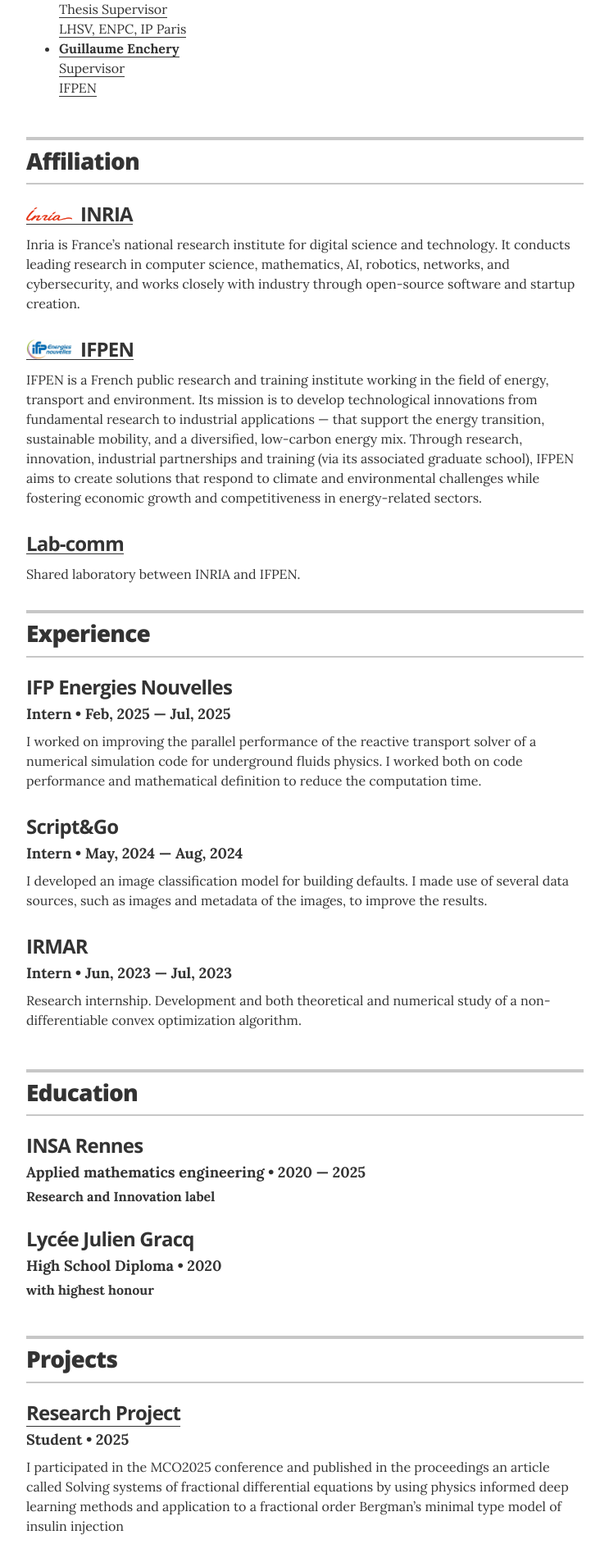
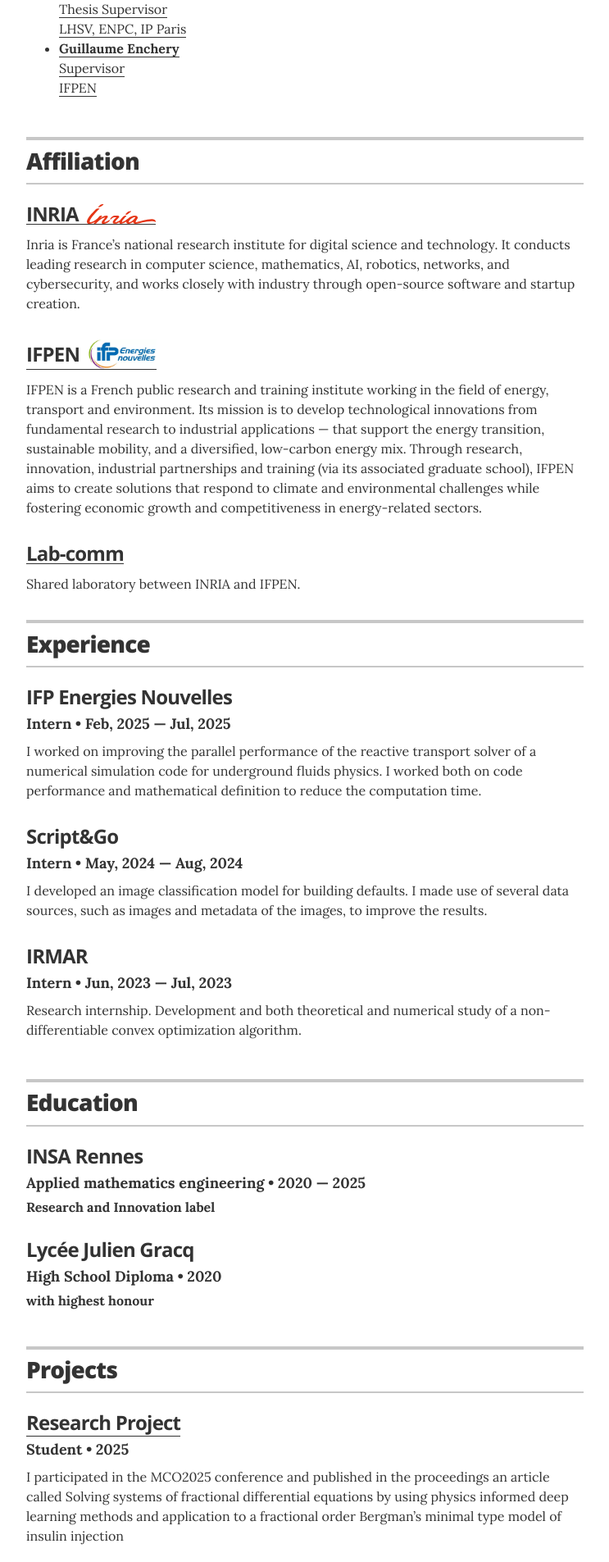
Before and after one commit to LeProblemeEDMN/LeProblemeEDMN.github.io, a Jekyll site: the page built from index.html, in a window 1280 px wide. Shown: the part 501-2406 px from the top of the page at 82% size, without its empty margins (268-1011 px from the left). Built offline with Jekyll 4.4.1, drawn with Linux system fonts in a browser that asks for light colours.

Commit message:
Chgt cote images

```diff
--- a/_layouts/resume.html
+++ b/_layouts/resume.html
@@ -89,20 +89,22 @@
 
             {% if association.url %}
             <a href="{{ association.url }}" style="display:flex; align-items:center; gap:10px; text-decoration:none;">
+
+              <span itemprop="name">{{ association.organization }}</span>
               {% if association.image %}
                 <img src="{{ association.image }}"
                     alt="{{ association.organization }} logo"
-                    style="width:56px; height:auto; display:block;">
+                    style="width:84px; height:auto; display:block;">
               {% endif %}
-              <span itemprop="name">{{ association.organization }}</span>
             </a>
             {% else %}
+
+              <span itemprop="name">{{ association.organization }}</span>
               {% if association.image %}
               <img src="{{ association.image }}"
                   alt="{{ association.organization }} logo"
-                  style="width:56px; height:auto; display:block;">
+                  style="width:84px; height:auto; display:block;">
               {% endif %}
-              <span itemprop="name">{{ association.organization }}</span>
             {% endif %}
 
           </h3>
```
